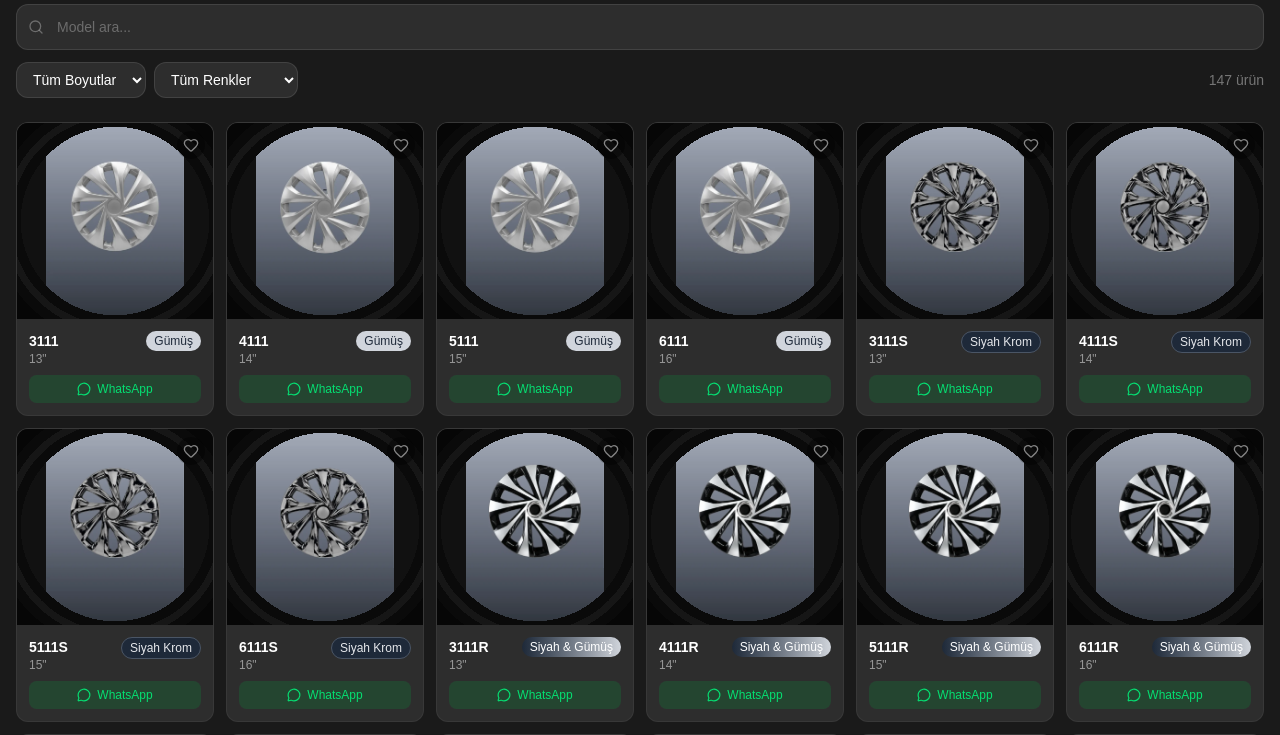
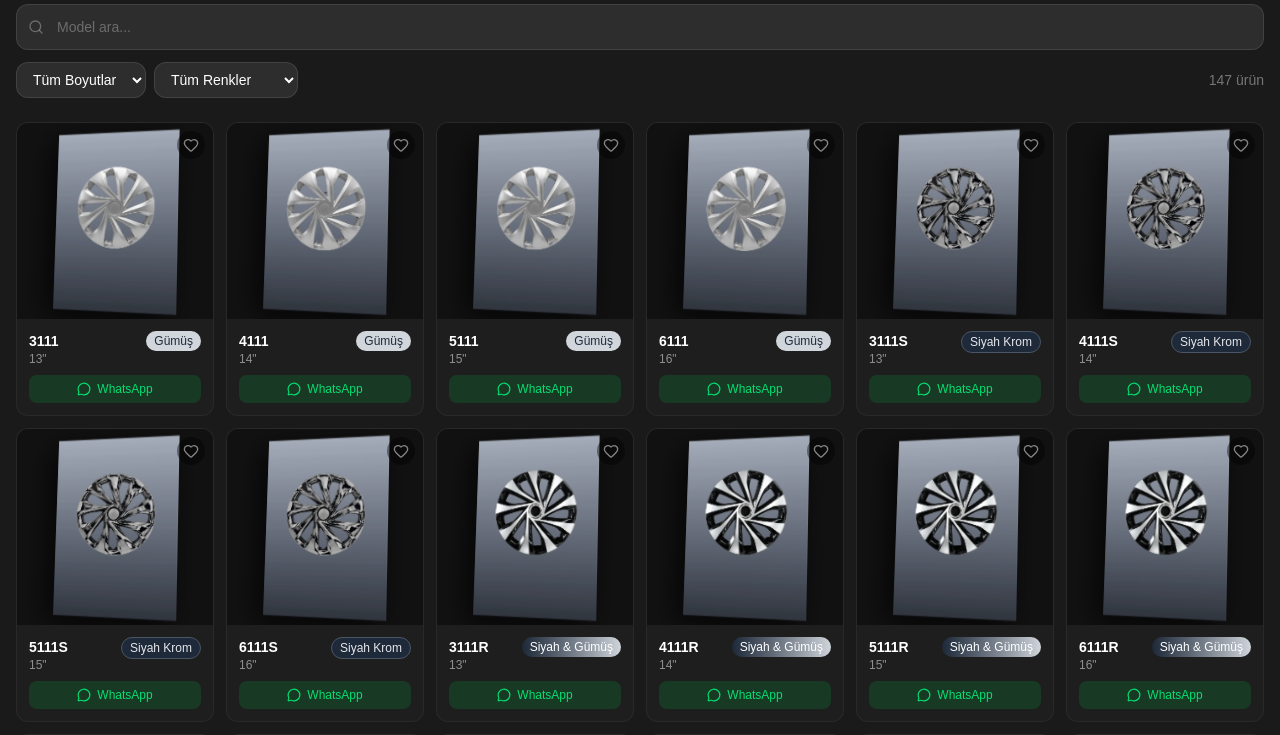
Before and after one commit to Simge-bit/hanegal-catalog, a Next.js app: page / in a window 1280 px wide. Shown: the part 760-1495 px from the top of the page. Built offline with nearby package versions, Linux system fonts and the light colour scheme.

Commit message:
3D perspektif efekti ürün kartları

```diff
--- a/src/components/ProductCard.tsx
+++ b/src/components/ProductCard.tsx
@@ -26,19 +26,21 @@ export default function ProductCard({ product }: { product: Product }) {
   )
 
   return (
-    <div className="group bg-[#2d2d2d] rounded-xl overflow-hidden border border-white/5 hover:border-[#CC0000]/50 transition-all duration-300 hover:shadow-lg hover:shadow-[#CC0000]/10">
+    <div className="group bg-[#1e1e1e] rounded-xl overflow-hidden border border-white/5 hover:border-[#CC0000]/50 transition-all duration-500 hover:shadow-xl hover:shadow-[#CC0000]/10"
+      style={{ perspective: '800px' }}
+    >
       <Link href={`/products/${product.id}`} className="block">
-        <div className="relative aspect-square overflow-hidden bg-[#111]">
+        <div className="relative aspect-square bg-[#111] flex items-center justify-center overflow-hidden">
           {/* eslint-disable-next-line @next/next/no-img-element */}
           <img
             src={imgSrc}
             alt={`${product.model_code} ${product.size_inch} İnç Jant Kapağı`}
-            className="w-full h-full object-contain group-hover:scale-105 transition-transform duration-300"
+            className="w-full h-full object-contain p-2 transition-transform duration-500"
+            style={{
+              transform: 'perspective(600px) rotateY(-18deg) rotateX(5deg)',
+              filter: 'drop-shadow(-8px 8px 16px rgba(0,0,0,0.8))',
+            }}
           />
-          {/* Lastik overlay — görselin üstünde, merkez şeffaf */}
-          <div className="absolute inset-0 pointer-events-none" style={{
-            background: 'radial-gradient(circle at center, transparent 0% 68%, #0a0a0a 68% 75%, #161616 75% 80%, #0a0a0a 80% 87%, #060606 87%)',
-          }} />
           <button
             onClick={e => { e.preventDefault(); toggle(product.id) }}
             className="absolute top-2 right-2 p-1.5 rounded-full bg-black/40 hover:bg-black/60 transition-colors"
```
